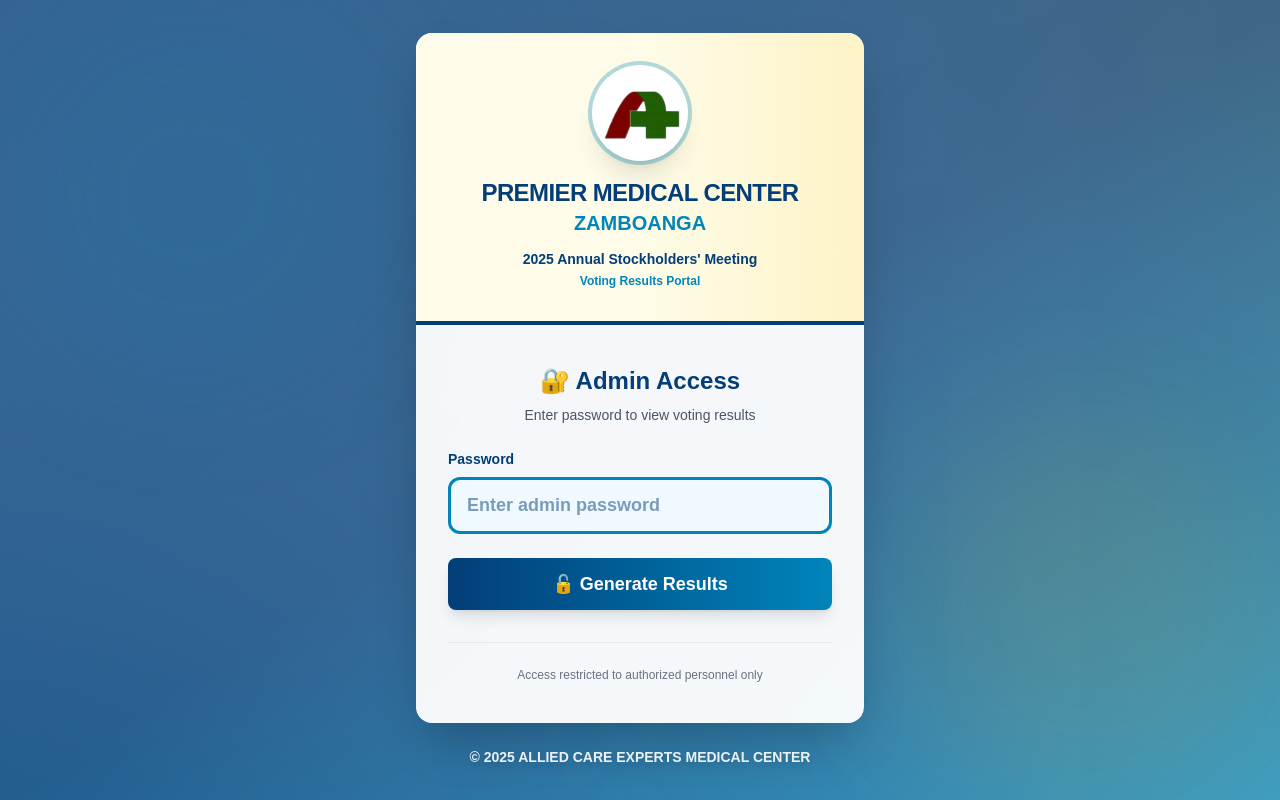
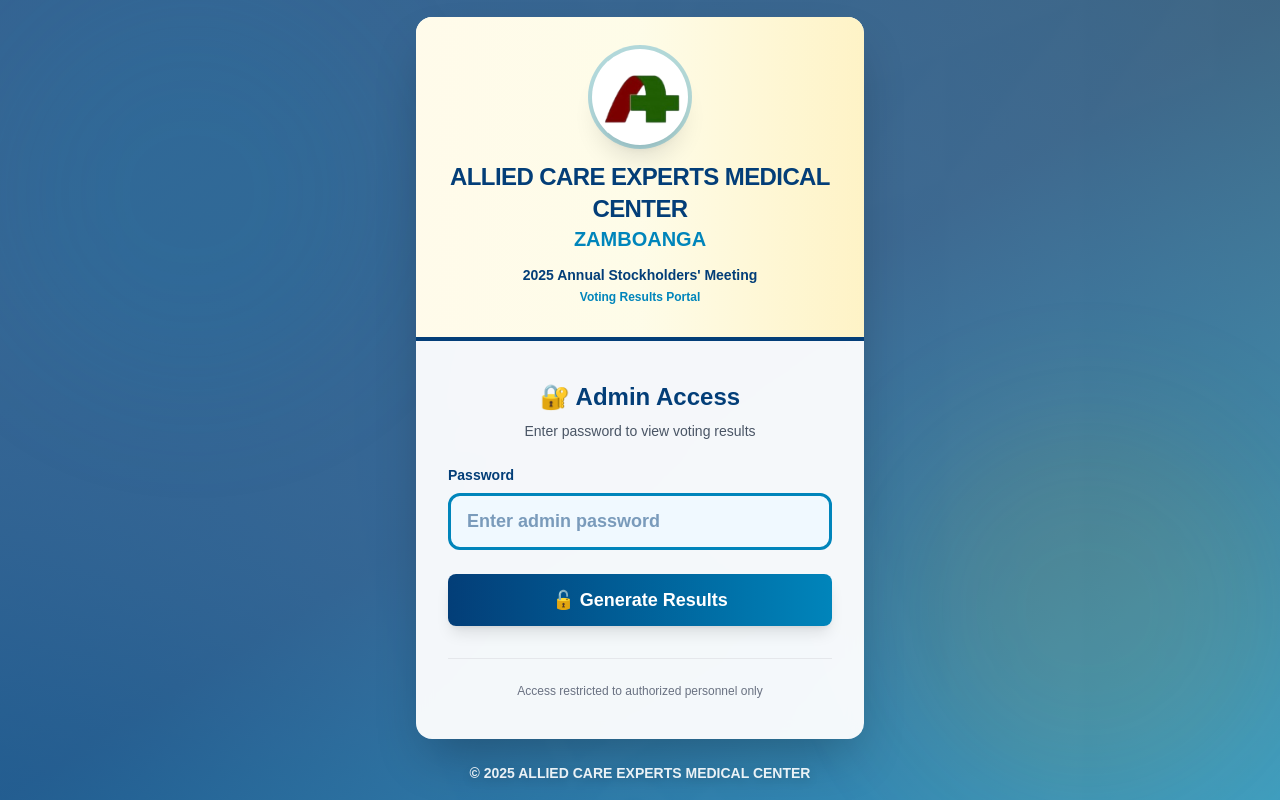
Before and after one commit to RenzoLaporno/votingresults, a Next.js app: page /login in a window 1280 px wide. Built offline with nearby package versions, Linux system fonts and the light colour scheme; no server answers.

Commit message:
chore:add images

```diff
--- a/src/app/login/page.tsx
+++ b/src/app/login/page.tsx
@@ -100,7 +100,7 @@
 
               {/* Title */}
               <h1 className="text-[#033E78] text-2xl font-black text-center tracking-tight">
-                PREMIER MEDICAL CENTER
+                ALLIED CARE EXPERTS MEDICAL CENTER
               </h1>
               <h2 className="text-[#0085BB] text-xl font-semibold text-center">
                 ZAMBOANGA
--- a/src/app/page.tsx
+++ b/src/app/page.tsx
@@ -92,7 +92,7 @@
 
               {/* Title */}
               <h1 className="text-[#033E78] text-2xl font-black text-center tracking-tight">
-                PREMIER MEDICAL CENTER
+                ALLIED CARE EXPERTS MEDICAL CENTER
               </h1>
               <h2 className="text-[#0085BB] text-xl font-semibold text-center">
                 ZAMBOANGA
```
